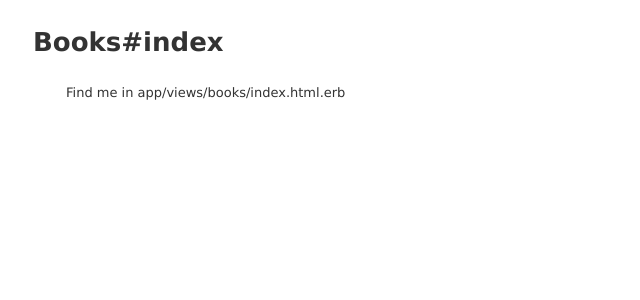
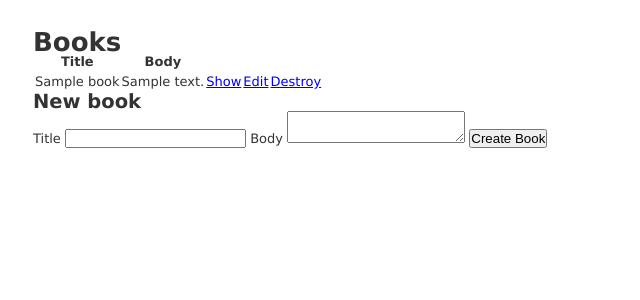
Before and after one commit to ranna0502/bookers, a Rails app: page /books in a window 1280 px wide. Shown: the top 300 px of the page, without its empty margins (0-640 px from the left). Run offline with Rails 7, Linux system fonts and the light colour scheme; tables that the repository leaves empty hold one stand-in row (values such as "Sample post"); style sheets or scripts are compiled from the project's sources.

Commit message:
add[3-12]

```diff
--- a/app/controllers/books_controller.rb
+++ b/app/controllers/books_controller.rb
@@ -1,13 +1,48 @@
 class BooksController < ApplicationController
-  def new
+  def index
+    @book = Book.new #Newアクションのインスタンス変数
+    @books = Book.all #indexアクションのインスタンス変数
   end
 
-  def index
+  def create
+    @book = Book.new(book_params)
+    if @book.save
+      flash[:notice] = "Book was successfully created."
+      redirect_to book_path(book.id) #投稿したIDに紐づく詳細画面へ遷移
+    else
+      @books = Book.all
+      render :index
+    end
   end
 
   def show
+    @book = Book.find(params[:id])
   end
 
   def edit
+    @book = Book.find(params[:id])
   end
+
+  def update
+    @book = Book.find(params[:id])
+    if @book.update(book_params)
+      flash[:notice] = "Book was successfully updated."
+      redirect_to book_path(book.id)
+    else
+      render :edit
+    end
+  end
+
+  def destroy
+    book = Book.find(params[:id])
+    book.destroy
+    redirect_to '/books'
+  end
+
+  private
+  # ストロングパラメータ
+  def book_params
+    params.require(:book).permit(:title,:body)
+  end
+
 end
--- a/app/models/book.rb
+++ b/app/models/book.rb
@@ -1,2 +1,4 @@
 class Book < ApplicationRecord
+  validates :title, presence: true
+  validates :body, presence: true
 end
--- a/app/views/books/index.html.erb
+++ b/app/views/books/index.html.erb
@@ -1,2 +1,47 @@
-<h1>Books#index</h1>
-<p>Find me in app/views/books/index.html.erb</p>
+<!--投稿一覧画面-->
+<h1>Books</h1>
+  <table>
+    <tr>
+      <th>Title</th>
+      <th>Body</th>
+      <th></th>
+    </tr>
+<!--indexアクションのインスタンス変数を使用-->
+    <% @books.each do |book| %>
+    <tr>
+      <td><%= book.title %></td>
+      <td><%= book.body %></td>
+      <td><%= link_to 'Show', book_path(book.id) %></td>
+      <td><%= link_to 'Edit', edit_book_path(book.id) %></td>
+      <td><%= link_to 'Destroy', destroy_book_path(book.id), method: :delete, "data-confirm" => "Are you sure?" %></td>
+    </tr>
+    <% end %>
+  </table>
+
+
+
+<!--新規投稿フォーム-->
+
+
+<h2>New book</h2>
+
+<!--createアクションのインスタンス変数-->
+<% if @book.errors.any? %>
+  <%= @book.errors.count %>errors prohibited this book from being saved:
+  <ul>
+    <% @book.errors.full_messages.each do |message| %>
+    <li><%= message %></li>
+    <% end %>
+  </ul>
+<% end %>
+
+<!--newアクションのインスタンス変数を使用-->
+<%= form_with model: @book, local: true do |f| %>
+  <label>Title</label>
+  <%= f.text_field :title %>
+
+  <label>Body</label>
+  <%= f.text_area :body %>
+
+  <%= f.submit 'Create Book' %>
+<% end %>
--- a/app/views/books/new.html.erb
+++ /dev/null
@@ -1,2 +0,0 @@
-<h1>Books#new</h1>
-<p>Find me in app/views/books/new.html.erb</p>
--- a/app/views/layouts/application.html.erb
+++ b/app/views/layouts/application.html.erb
@@ -11,6 +11,9 @@
   </head>
 
   <body>
+    <%= flash[:notice] %>
+
+
     <%= yield %>
   </body>
 </html>
--- a/config/routes.rb
+++ b/config/routes.rb
@@ -1,8 +1,10 @@
 Rails.application.routes.draw do
   root to: 'homes#top' #ルートパスを使用する
   get 'books' => 'books#index'
-  get 'books' => 'books#new'
+  post 'books' => 'books#create'
   get 'books/:id' => 'books#show', as: 'book'
   get 'books/:id/edit' => 'books#edit', as: 'edit_book'
+  patch 'books/:id' => 'books#update', as: 'update_book'
+  delete 'books/:id' => 'books#destroy', as: 'destroy_book'
   # For details on the DSL available within this file, see https://guides.rubyonrails.org/routing.html
 end
```
Also changed, not shown: app/views/books/edit.html.erb (+27 -2 lines), app/views/books/show.html.erb (+11 -2 lines), Gemfile, Gemfile.lock, app/assets/stylesheets/application.css (line endings or trailing spaces).
